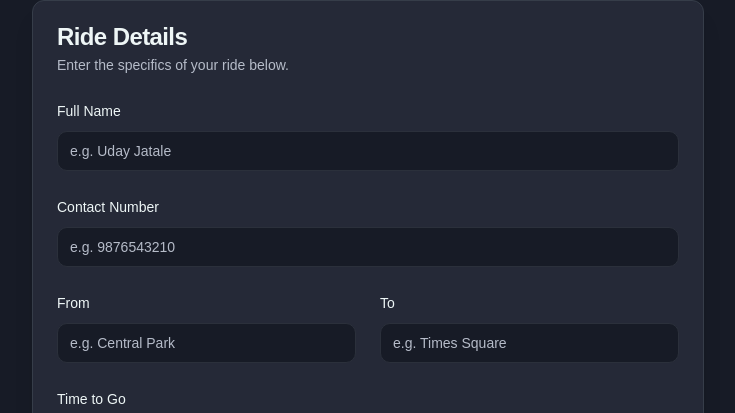
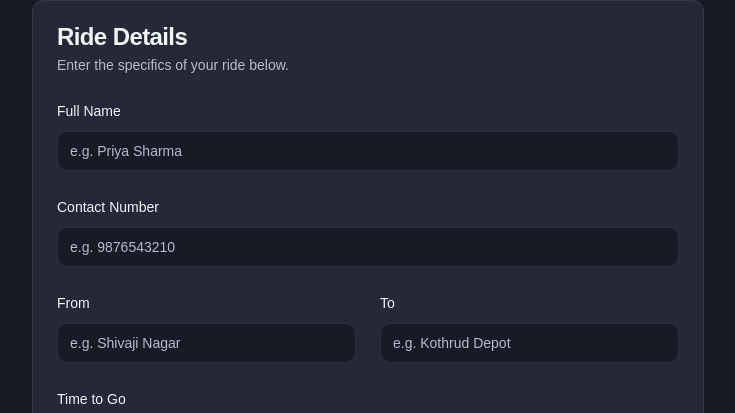
Before and after one commit to Kunal2bytes/uday1, a Next.js app: page /share-ride in a window 1280 px wide. Shown: the part 172-585 px from the top of the page, without its empty margins (272-1007 px from the left). Built offline with nearby package versions, Linux system fonts and the light colour scheme; no server answers; sample sign-in values are in the browser's storage.

Commit message:
in share your ride from  e.g. replace with random

```diff
--- a/src/app/share-ride/ShareRideForm.tsx
+++ b/src/app/share-ride/ShareRideForm.tsx
@@ -160,7 +160,7 @@ export function ShareRideForm() {
                   <FormLabel>Full Name</FormLabel>
                   <FormControl>
                     <Input
-                      placeholder="e.g. Uday Jatale"
+                      placeholder="e.g. Priya Sharma"
                       {...field}
                       onChange={(e) => {
                         let value = e.target.value;
@@ -197,7 +197,7 @@ export function ShareRideForm() {
                     <FormLabel>From</FormLabel>
                     <FormControl>
                       <Input
-                        placeholder="e.g. Central Park"
+                        placeholder="e.g. Shivaji Nagar"
                         {...field}
                         onChange={(e) => {
                           let value = e.target.value;
@@ -220,7 +220,7 @@ export function ShareRideForm() {
                     <FormLabel>To</FormLabel>
                     <FormControl>
                       <Input
-                        placeholder="e.g. Times Square"
+                        placeholder="e.g. Kothrud Depot"
                         {...field}
                         onChange={(e) => {
                           let value = e.target.value;
```
